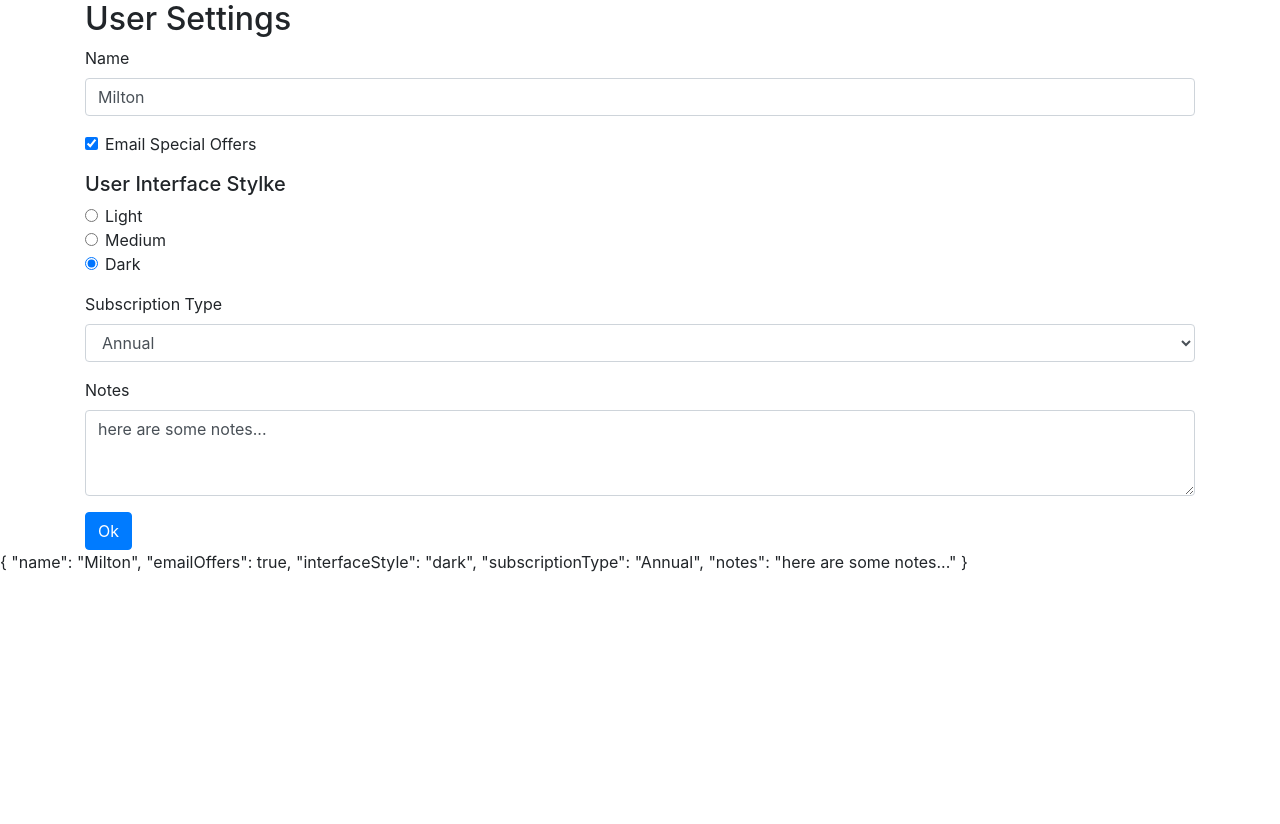
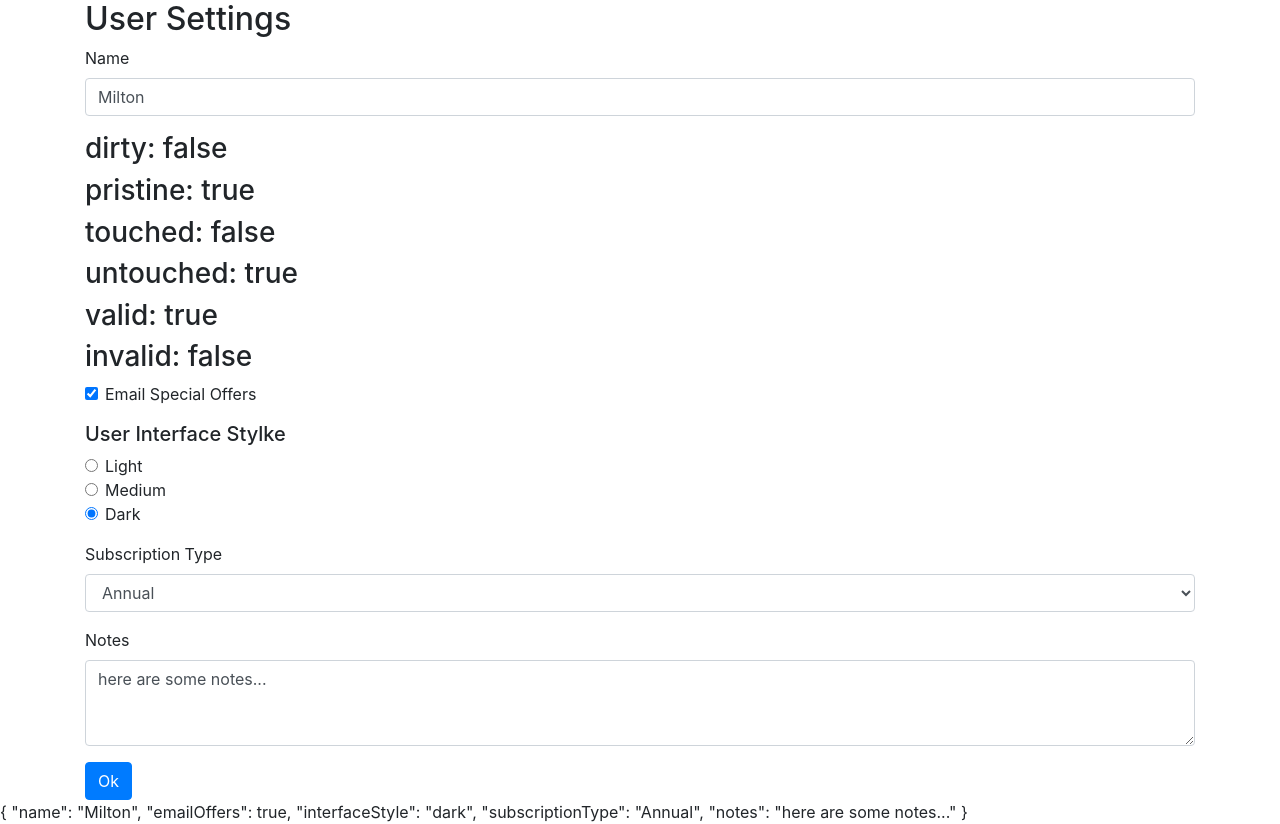
Before and after one commit to silascaimi/ng-forms, an Angular app: page / in a window 1280 px wide. Before the commit the page ends 800 px from the top, so only its background shows below. Built offline with nearby package versions, Linux system fonts and the light colour scheme.

Commit message:
add ngModel properties for validation

```diff
--- a/src/app/user-settings-form/user-settings-form.component.html
+++ b/src/app/user-settings-form/user-settings-form.component.html
@@ -1,12 +1,20 @@
 <div class="container">
   <h2>User Settings</h2>
 
-  <form #form="ngForm">
+  <form #form="ngForm" ngNativeValidate>
 
     <div class="form-group">
       <label for="name">Name</label>
-      <input id="name" name="name" class="form-control" placeholder="Name" [(ngModel)]="userSettings.name" />
+      <input id="name" name="name" class="form-control" placeholder="Name" [(ngModel)]="userSettings.name" required
+        #propertyTest="ngModel" />
     </div>
+
+    <h3>dirty: {{ propertyTest.dirty }}</h3>
+    <h3>pristine: {{ propertyTest.pristine }}</h3>
+    <h3>touched: {{ propertyTest.touched }}</h3>
+    <h3>untouched: {{ propertyTest.untouched }}</h3>
+    <h3>valid: {{ propertyTest.valid }}</h3>
+    <h3>invalid: {{ propertyTest.invalid }}</h3>
 
     <div class="form-check form-group">
       <input class="form-check-input" type="checkbox" value="emailOffers" id="emailOffers" name="emailOffers"
```
